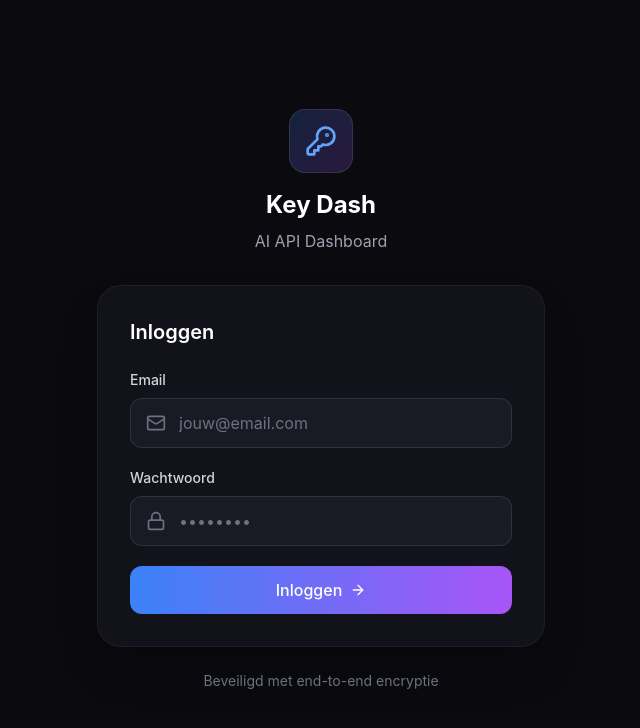
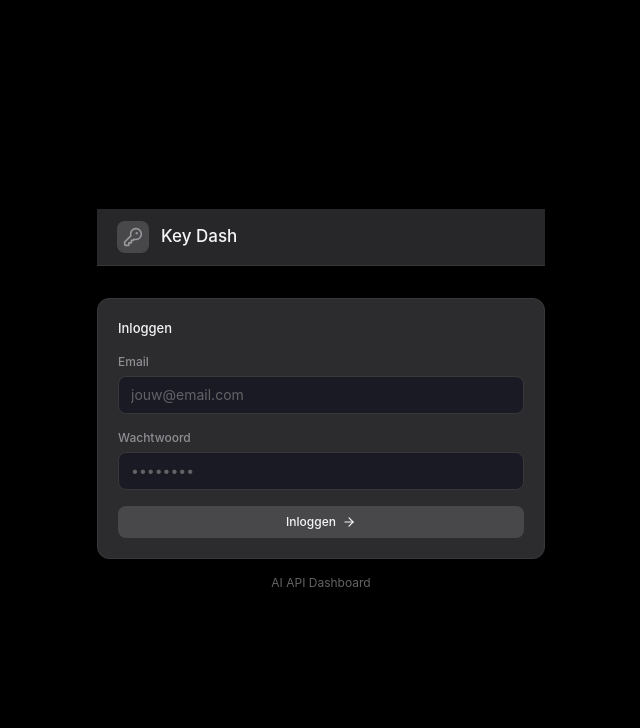
Before and after one commit to MonoByGit/Key-Dash, a Next.js app: page /login in a window 1280 px wide. Shown: the top 728 px of the page, without its empty margins (319-959 px from the left). Built offline with nearby package versions, Linux system fonts and the light colour scheme.

Commit message:
fix: match login page styling to dashboard, fix dropdown chevron alignment

```diff
--- a/src/app/login/page.tsx
+++ b/src/app/login/page.tsx
@@ -2,7 +2,7 @@
 
 import { useState } from 'react';
 import { useRouter } from 'next/navigation';
-import { KeyRound, Lock, Mail, ArrowRight, Loader2 } from 'lucide-react';
+import { KeyRound, ArrowRight, Loader2 } from 'lucide-react';
 
 export default function LoginPage() {
   const router = useRouter();
@@ -38,81 +38,78 @@ export default function LoginPage() {
   };
 
   return (
-    <div className="min-h-screen bg-[#0a0a0f] flex items-center justify-center p-4">
+    <div className="min-h-screen bg-black text-[#f5f5f7] flex items-center justify-center p-4">
       <div className="w-full max-w-md">
-        {/* Logo */}
-        <div className="text-center mb-8">
-          <div className="inline-flex items-center justify-center w-16 h-16 rounded-2xl bg-gradient-to-br from-blue-500/20 to-purple-500/20 border border-white/10 mb-4">
-            <KeyRound className="w-8 h-8 text-blue-400" />
+        {/* Header */}
+        <header className="border-b border-[#38383a] bg-[#2c2c2e]/90 backdrop-blur-xl sticky top-0 z-10 mb-8">
+          <div className="max-w-7xl mx-auto px-5 py-3">
+            <div className="flex items-center gap-3">
+              <div className="p-1.5 bg-[#48484a] rounded-lg">
+                <KeyRound className="w-5 h-5 text-[#98989d]" />
               </div>
-          <h1 className="text-2xl font-bold text-white mb-2">Key Dash</h1>
-          <p className="text-gray-400">AI API Dashboard</p>
+              <h1 className="text-[17px] font-medium text-[#f5f5f7]">Key Dash</h1>
             </div>
+          </div>
+        </header>
 
         {/* Login Form */}
-        <div className="bg-[#12121a] rounded-3xl border border-white/5 p-8 shadow-2xl">
-          <h2 className="text-xl font-semibold text-white mb-6">Inloggen</h2>
+        <div className="bg-[#2c2c2e] border border-[#38383a] rounded-xl p-5">
+          <h2 className="text-[13px] font-medium text-[#f5f5f7] mb-4">Inloggen</h2>
 
           {error && (
-            <div className="mb-6 p-4 bg-red-500/10 border border-red-500/20 rounded-xl text-red-400 text-sm">
+            <div className="mb-4 p-3 bg-[#ff453a]/10 border border-[#ff453a]/20 rounded-lg text-[#ff453a] text-xs">
               {error}
             </div>
           )}
 
-          <form onSubmit={handleSubmit} className="space-y-5">
+          <form onSubmit={handleSubmit} className="space-y-4">
             <div>
-              <label className="block text-sm font-medium text-gray-300 mb-2">
+              <label className="block text-xs font-medium text-[#8e8e93] mb-1.5">
                 Email
               </label>
-              <div className="relative">
-                <Mail className="absolute left-4 top-1/2 -translate-y-1/2 w-5 h-5 text-gray-500" />
               <input
                 type="email"
                 value={email}
                 onChange={(e) => setEmail(e.target.value)}
-                  className="w-full bg-[#1a1a25] border border-white/10 rounded-xl py-3 pl-12 pr-4 text-white placeholder-gray-500 focus:outline-none focus:border-blue-500/50 transition-colors"
+                className="w-full bg-[#1a1a25] border border-[#38383a] rounded-lg py-2 px-3 text-[#f5f5f7] placeholder-[#636366] text-sm focus:outline-none focus:border-[#48484a] transition-colors"
                 placeholder="jouw@email.com"
                 required
               />
             </div>
-            </div>
 
             <div>
-              <label className="block text-sm font-medium text-gray-300 mb-2">
+              <label className="block text-xs font-medium text-[#8e8e93] mb-1.5">
                 Wachtwoord
               </label>
-              <div className="relative">
-                <Lock className="absolute left-4 top-1/2 -translate-y-1/2 w-5 h-5 text-gray-500" />
               <input
                 type="password"
                 value={password}
                 onChange={(e) => setPassword(e.target.value)}
-                  className="w-full bg-[#1a1a25] border border-white/10 rounded-xl py-3 pl-12 pr-4 text-white placeholder-gray-500 focus:outline-none focus:border-blue-500/50 transition-colors"
+                className="w-full bg-[#1a1a25] border border-[#38383a] rounded-lg py-2 px-3 text-[#f5f5f7] placeholder-[#636366] text-sm focus:outline-none focus:border-[#48484a] transition-colors"
                 placeholder="••••••••"
                 required
               />
-              </div>
             </div>
 
             <button
               type="submit"
               disabled={loading}
-              className="w-full bg-gradient-to-r from-blue-500 to-purple-500 text-white font-medium py-3 rounded-xl hover:opacity-90 transition-opacity disabled:opacity-50 flex items-center justify-center gap-2"
+              className="w-full bg-[#48484a] hover:bg-[#555557] text-[#f5f5f7] text-xs font-medium py-2 rounded-lg transition-colors flex items-center justify-center gap-1.5"
             >
               {loading ? (
-                <Loader2 className="w-5 h-5 animate-spin" />
+                <Loader2 className="w-4 h-4 animate-spin" />
               ) : (
                 <>
                   Inloggen
-                  <ArrowRight className="w-4 h-4" />
+                  <ArrowRight className="w-3.5 h-3.5" />
                 </>
               )}
             </button>
           </form>
         </div>
 
-        <p className="text-center text-gray-500 text-sm mt-6">
-          Beveiligd met end-to-end encryptie
+        <p className="text-center text-[#636366] text-xs mt-4">
+          AI API Dashboard
         </p>
       </div>
     </div>
--- a/src/app/page.tsx
+++ b/src/app/page.tsx
@@ -998,10 +998,11 @@ export default function Dashboard() {
 
               <div>
                 <label className="block text-sm text-[#8e8e93] mb-2">Provider</label>
+                <div className="relative">
                   <select
                     value={newKey.providerId}
                     onChange={(e) => useNewKey({ ...newKey, providerId: e.target.value })}
-                  className="w-full px-4 py-2 bg-[#3a3a3c] border border-[#48484a] text-[#f5f5f7] text-[14px] rounded-lg focus:outline-none focus:border-[#636366]"
+                    className="w-full px-4 py-2 bg-[#3a3a3c] border border-[#48484a] text-[#f5f5f7] text-[14px] rounded-lg appearance-none focus:outline-none focus:border-[#636366]"
                     required
                   >
                     <option value="">Selecteer...</option>
@@ -1009,6 +1010,8 @@ export default function Dashboard() {
                       <option key={p.id} value={p.id}>{p.displayName}</option>
                     ))}
                   </select>
+                  <ChevronDown className="absolute right-3 top-1/2 -translate-y-1/2 w-4 h-4 text-[#636366] pointer-events-none" />
+                </div>
               </div>
 
               <div>
```
Lines whose indentation alone changed are shown as unchanged.
